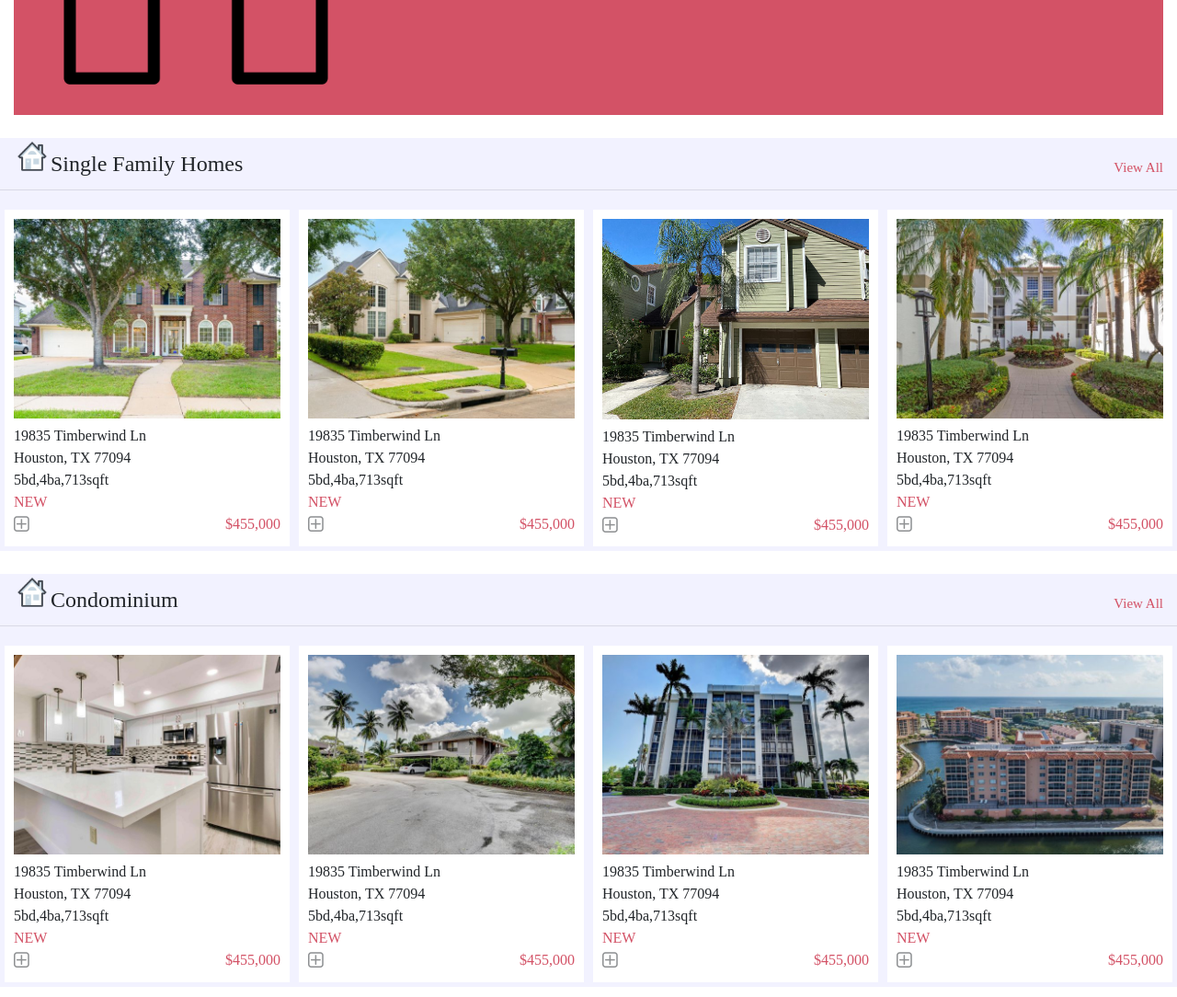
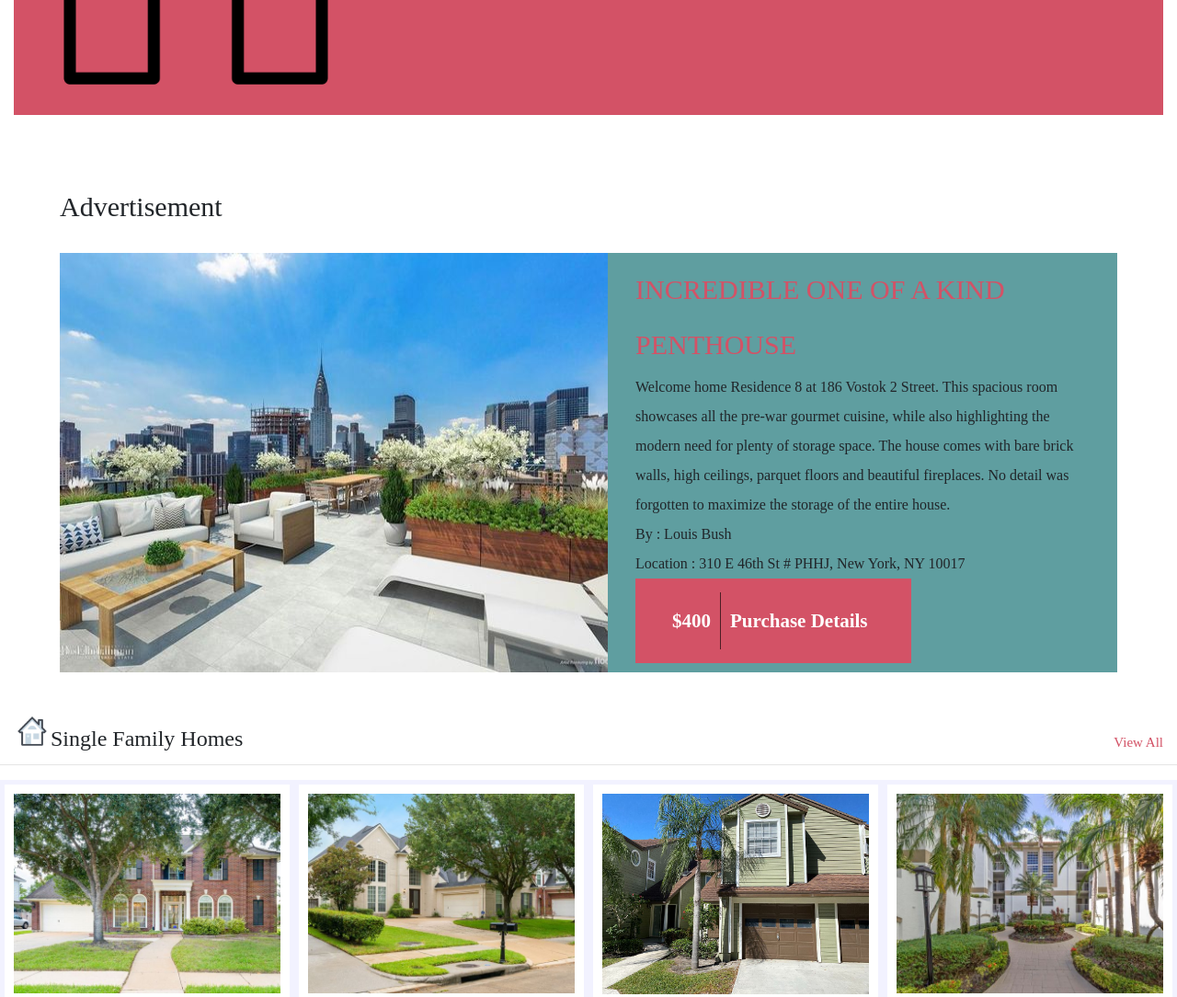
Before and after one commit to dannisonarias/Ecommerce-Website-design, a plain HTML site: page index.html in a window 1280 px wide. Shown: the part 360-1444 px from the top of the page at 92% size. Drawn offline with nearby package versions, Linux system fonts and the light colour scheme.

Commit message:
added new ad picture, and aligned using flexbox

```diff
--- a/css/style.css
+++ b/css/style.css
@@ -39,10 +39,73 @@ h1{
     font-size: 100px;
     font-weight: 500;
 }
+
+
 a{
     text-decoration: none;
     color: white;
 }
+/* advertisement */
+.ad-section1{
+    margin-bottom: 150px;
+    width: 100%;
+    max-height: 500px;
+    line-height: 2;
+    background-color: white;
+}
+
+.bgc-main{
+    max-width: 300px;
+    font-size: 21px;
+    color: white;
+    background-color: #d35266;
+    padding: 15px 30px;
+    font-weight: 700;
+}
+
+.a-red:hover{
+    color: #383838;
+}
+.price-1{
+    padding: 10px;
+    border-right: 1px solid rgba(0, 0, 0, 0.637);
+}
+.price-det{
+    padding: 10px;
+}
+
+.ad-summary{
+    display: flex;
+    flex-direction: column;
+    padding: 10px 30px;
+    justify-content: space-evenly;
+    max-width: 700px;
+    background-color: cadetblue;
+}
+
+.ad-summary h3{
+    color: #d35266;
+    font-size: 30px;
+
+
+}
+
+
+.advertisement-1{
+    width: 100%;
+    height: auto;
+}
+
+.ad-wrapper-1{
+    padding: 50px;
+}
+
+.ad-title-heading{
+    padding: 20px 0px;
+    font-size: 30px;
+}
+/* advertisment ^ */
+
 a:hover{
     text-decoration: none;
     color: #d35266;
@@ -51,7 +114,9 @@ a:hover{
     height: 60px;
     width: 100%;
 }
+
 .nav-ul{
+
     width: 100%;
     justify-content: space-evenly;
     align-items: center;
@@ -169,9 +234,7 @@ border: none;
     z-index: 1;
 }
 
-.bgc-main{
-    /* background-color: #f2f2ff; */
-}
+
 .lineheight {line-height: 1.5rem;}
 .fa-plus-square-o{
     line-height: 1.2em !important;
--- a/index.html
+++ b/index.html
@@ -46,7 +46,7 @@
             </ul>
             <ul class="user-profile col-4 nav-ul-right d-none d-md-flex d-none">
                 <li><i class="fa fa-envelope" aria-hidden="true"></i></li>
-                <li>John Doe</li>
+                <li>Hilary Ouse</li>
                 <li><img class="border-radius" src="img/opinion3.png" alt=""></li>
 
             </ul>
@@ -73,9 +73,36 @@
 
     </header>
 
-    <main class="">
+    <main>
+
 
         <div class="container-fluid reset-m-p houses-display-wrapper ">
+            <div class="ad-section1 col-12">
+                <div class="ad-wrapper-1">
+                    <div class="ad-title-">
+                        <h3 class="ad-title-heading">Advertisement</h3>
+
+                    </div>
+                    <div class="advertisement-img1 d-flex">
+                        <img src="img/21.jpg" alt="">
+                            <div class="ad-summary">
+                                <h3>INCREDIBLE ONE OF A KIND PENTHOUSE</h3>
+
+                                <p>Welcome home Residence 8 at 186 Vostok 2 Street. This spacious  room showcases all the pre-war gourmet cuisine, while also highlighting the modern need for plenty of storage space. The house comes with bare brick walls, high ceilings, parquet floors and beautiful fireplaces. No detail was forgotten to maximize the storage of the entire house.</p>
+
+                                <p>By : Louis Bush</p>
+                                <p><strong>Location :</strong> 310 E 46th St # PHHJ, New York, NY 10017</p>
+                                <div class="d-flex bgc-main">
+                                    <div class="price-1"><a class="a-red" href="">$400</a></div>
+                                    <div class="price-det"><a class="a-red" href="">Purchase Details</a></div>
+                                </div>
+
+                            </div>
+                        </div>
+                    </div>
+                </div>
+            </div>
+
             <div class="d-flex col-12 s-f-hs-wrapper justify-content-between align-items-end">
                 <div class="d-flex s-f-hs align-items-end">
                     <img class="single-family-homes-icon" src="img/icons8-home-64.png" alt="">
@@ -88,7 +115,7 @@
             </div>
             <hr>
 
-            <div class="row reset-m-p bgc-main flex-nowrap">
+            <div class="row reset-m-p flex-nowrap">
 
                 <hr>
 
@@ -161,6 +188,7 @@
 
             </div>
         </div>
+
         <div class="container-fluid reset-m-p houses-display-wrapper ">
             <div class="d-flex col-12 s-f-hs-wrapper justify-content-between align-items-end">
                 <div class="d-flex s-f-hs align-items-end">
@@ -174,7 +202,7 @@
             </div>
             <hr>
 
-            <div class="row reset-m-p bgc-main flex-nowrap">
+            <div class="row reset-m-p flex-nowrap">
 
                 <hr>
 
@@ -260,7 +288,7 @@
             </div>
             <hr>
 
-            <div class="row reset-m-p bgc-main flex-nowrap">
+            <div class="row reset-m-p flex-nowrap">
 
                 <hr>
 
@@ -338,8 +366,10 @@
     <footer>
         <div class="row">
             <div class="footer-description col-lg-3 col-md-4 col-12">
-                    <h4 class="h4-footer"><img class="footer-icon" src="img/architecture-and-city.png" alt=""> Real Estate</h4>
-                    <p class="footer-summary-p"> Lorem ipsum dolor sit, amet consectetur adipisicing elit. Ea cumque commodi maiores officiis consequatur quam nobis dolore consequuntur esse. Molestiae!</p>
+                <h4 class="h4-footer"><img class="footer-icon" src="img/architecture-and-city.png" alt=""> Real Estate
+                </h4>
+                <p class="footer-summary-p"> Lorem ipsum dolor sit, amet consectetur adipisicing elit. Ea cumque commodi
+                    maiores officiis consequatur quam nobis dolore consequuntur esse. Molestiae!</p>
             </div>
             <div class="footer-categories col-lg-3 col-md-4 col-6">
                 <h4 class="h4-footer">
@@ -399,9 +429,18 @@
         <div class="footer-language d-none d-md-block d-lg-none">
             <div class="footer-language-wrapper-2">
                 <div class="selector-settings-footer d-flex">
-                        <h3>Country :</h3><div class="option-settings-footer"><h3>United States</h3></div>
-                        <h3>Language :</h3><div class="option-settings-footer"><h3>English</h3></div>
-                        <h3>Currency :</h3><div class="option-settings-footer"><h3>USD</h3></div>
+                    <h3>Country :</h3>
+                    <div class="option-settings-footer">
+                        <h3>United States</h3>
+                    </div>
+                    <h3>Language :</h3>
+                    <div class="option-settings-footer">
+                        <h3>English</h3>
+                    </div>
+                    <h3>Currency :</h3>
+                    <div class="option-settings-footer">
+                        <h3>USD</h3>
+                    </div>
                 </div>
             </div>
 
```
Also changed, not shown: pages/result.html (+1 -1 lines), img/21.jpg (added). Lines whose indentation alone changed are shown as unchanged.
